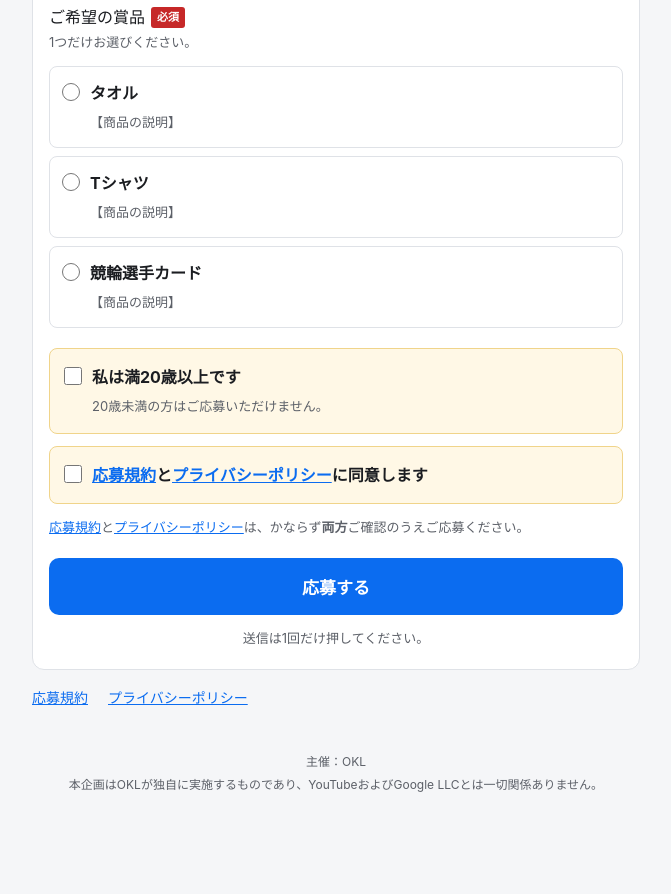
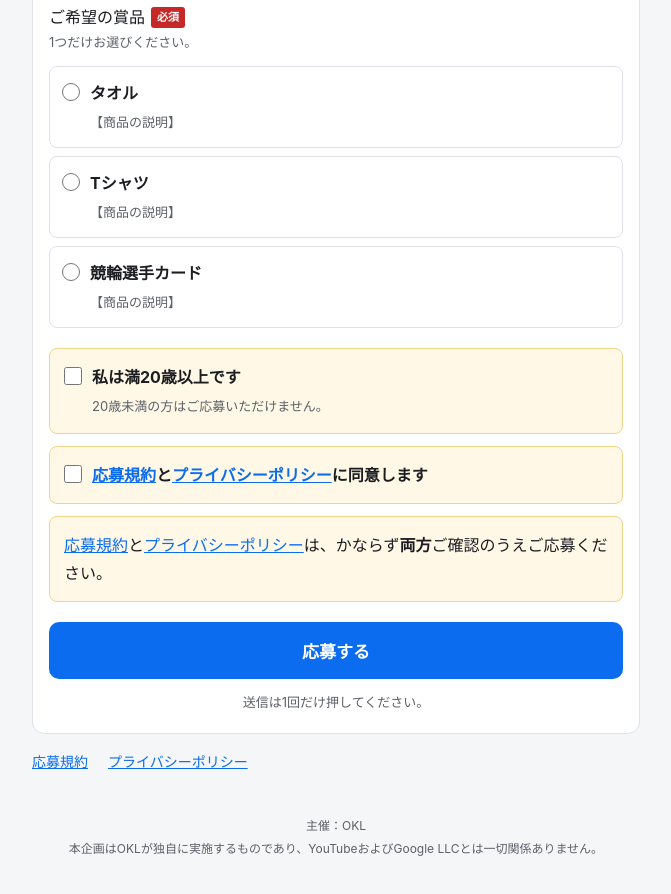
Before and after one commit to naoto-web/okl-present, a plain HTML site: page index.html in a window 1280 px wide. Shown: the part 1210-2104 px from the top of the page, without its empty margins (304-975 px from the left). Before the commit the page ends 2071 px from the top, so only its background shows below. Drawn offline with Linux system fonts and the light colour scheme.

Commit message:
Match consent note styling to the checkbox boxes

```diff
--- a/style.css
+++ b/style.css
@@ -157,12 +157,16 @@ input:focus, select:focus, textarea:focus {
 .choice .label { font-weight: 700; }
 .choice .sub { font-size: 13px; color: var(--ink-sub); font-weight: 400; }
 
-/* 同意チェックの下に出す注意書き */
+/* 同意チェックの下に出す注意書き。上のチェック欄と同じ見た目にそろえる */
 .consent-note {
-  font-size: 13px;
-  line-height: 1.7;
-  color: var(--ink-sub);
-  margin: 10px 2px 0;
+  padding: 14px;
+  background: #fff8e6;
+  border: 1px solid #f0d48a;
+  border-radius: 8px;
+  font-size: 16px;
+  line-height: 1.75;
+  color: var(--ink);
+  margin: 0;
 }
 
 .agree {
```
